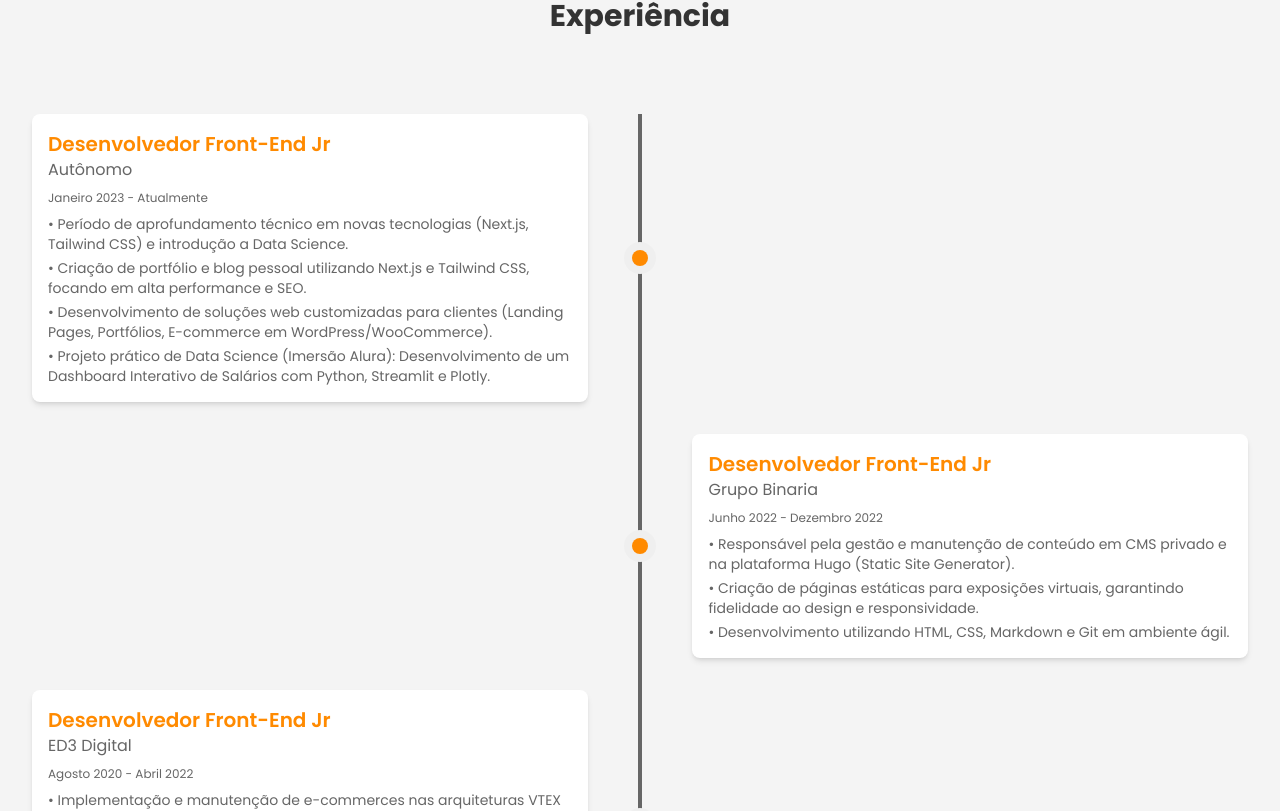
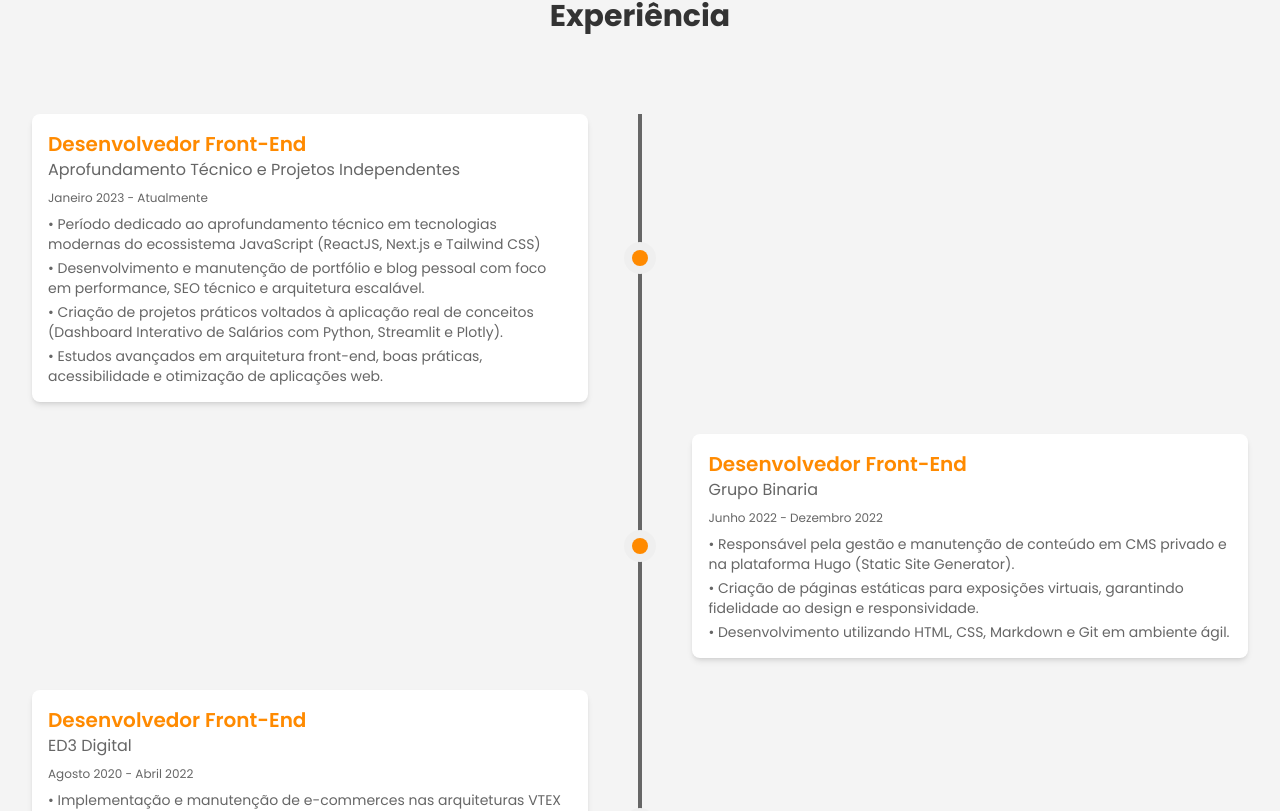
Before and after one commit to marllonpanisset/Portfolio, a Next.js app: page / in a window 1280 px wide. Shown: the part 1930-2741 px from the top of the page. Built offline with nearby package versions, Linux system fonts and the light colour scheme.

Commit message:
Ajuste de experiencia profissional

```diff
--- a/app/sections/about.tsx
+++ b/app/sections/about.tsx
@@ -22,17 +22,17 @@ const skills = [
 
 const experience = [
     {
-        company: 'Autônomo',
-        role: 'Desenvolvedor Front-End Jr',
+        company: 'Aprofundamento Técnico e Projetos Independentes',
+        role: 'Desenvolvedor Front-End',
         period: 'Janeiro 2023 - Atualmente',
-        description: `Período de aprofundamento técnico em novas tecnologias (Next.js, Tailwind CSS) e introdução a Data Science.
-• Criação de portfólio e blog pessoal utilizando Next.js e Tailwind CSS, focando em alta performance e SEO.
-• Desenvolvimento de soluções web customizadas para clientes (Landing Pages, Portfólios, E-commerce em WordPress/WooCommerce).
-• Projeto prático de Data Science (Imersão Alura): Desenvolvimento de um Dashboard Interativo de Salários com Python, Streamlit e Plotly.`
+        description: `Período dedicado ao aprofundamento técnico em tecnologias modernas do ecossistema JavaScript (ReactJS, Next.js e Tailwind CSS)
+• Desenvolvimento e manutenção de portfólio e blog pessoal com foco em performance, SEO técnico e arquitetura escalável.
+• Criação de projetos práticos voltados à aplicação real de conceitos (Dashboard Interativo de Salários com Python, Streamlit e Plotly).
+• Estudos avançados em arquitetura front-end, boas práticas, acessibilidade e otimização de aplicações web.`
     },
     {
         company: 'Grupo Binaria',
-        role: 'Desenvolvedor Front-End Jr',
+        role: 'Desenvolvedor Front-End',
         period: 'Junho 2022 - Dezembro 2022',
         description: `Responsável pela gestão e manutenção de conteúdo em CMS privado e na plataforma Hugo (Static Site Generator).
 • Criação de páginas estáticas para exposições virtuais, garantindo fidelidade ao design e responsividade.
@@ -40,7 +40,7 @@ const experience = [
     },
     {
         company: 'ED3 Digital',
-        role: 'Desenvolvedor Front-End Jr',
+        role: 'Desenvolvedor Front-End',
         period: 'Agosto 2020 - Abril 2022',
         description: `Implementação e manutenção de e-commerces nas arquiteturas VTEX IO e VTEX Legacy.
 • Desenvolvimento de soluções e componentes customizados para Front-End em diversas lojas VTEX.
@@ -49,7 +49,7 @@ const experience = [
     },
     {
         company: 'AM4',
-        role: 'Desenvolvedor Front-End Jr',
+        role: 'Desenvolvedor Front-End',
         period: 'Junho 2019 - Março 2020',
         description: `Atuação em correções de bugs e implementação de funcionalidades na plataforma educacional da Pearson.
 • Criação de componentes avançados, como a funcionalidade de Highlight de texto em livros EPUB e PDF.
@@ -57,7 +57,7 @@ const experience = [
     },
     {
         company: 'Sírius Interativa',
-        role: 'Desenvolvedor Front-End Jr',
+        role: 'Desenvolvedor Front-End',
         period: 'Janeiro 2018 - Maio 2019',
         description: `Desenvolvimento de interfaces Front-End para sites corporativos, sistemas e intranets.
 • Utilização de frameworks como React e jQuery, e plataformas como WordPress e Drupal.
@@ -66,7 +66,7 @@ const experience = [
     },
     {
         company: 'Sírius Interativa',
-        role: 'Desenvolvedor Front-End Jr (Estágio)',
+        role: 'Desenvolvedor Front-End (Estágio)',
         period: 'Junho 2016 - Dezembro 2017',
         description: `Conversão de layouts (PSD para HTML, CSS e jQuery), garantindo fidelidade visual.
 • Criação de templates estáticos e desenvolvimento de e-mails marketing em HTML.
```
